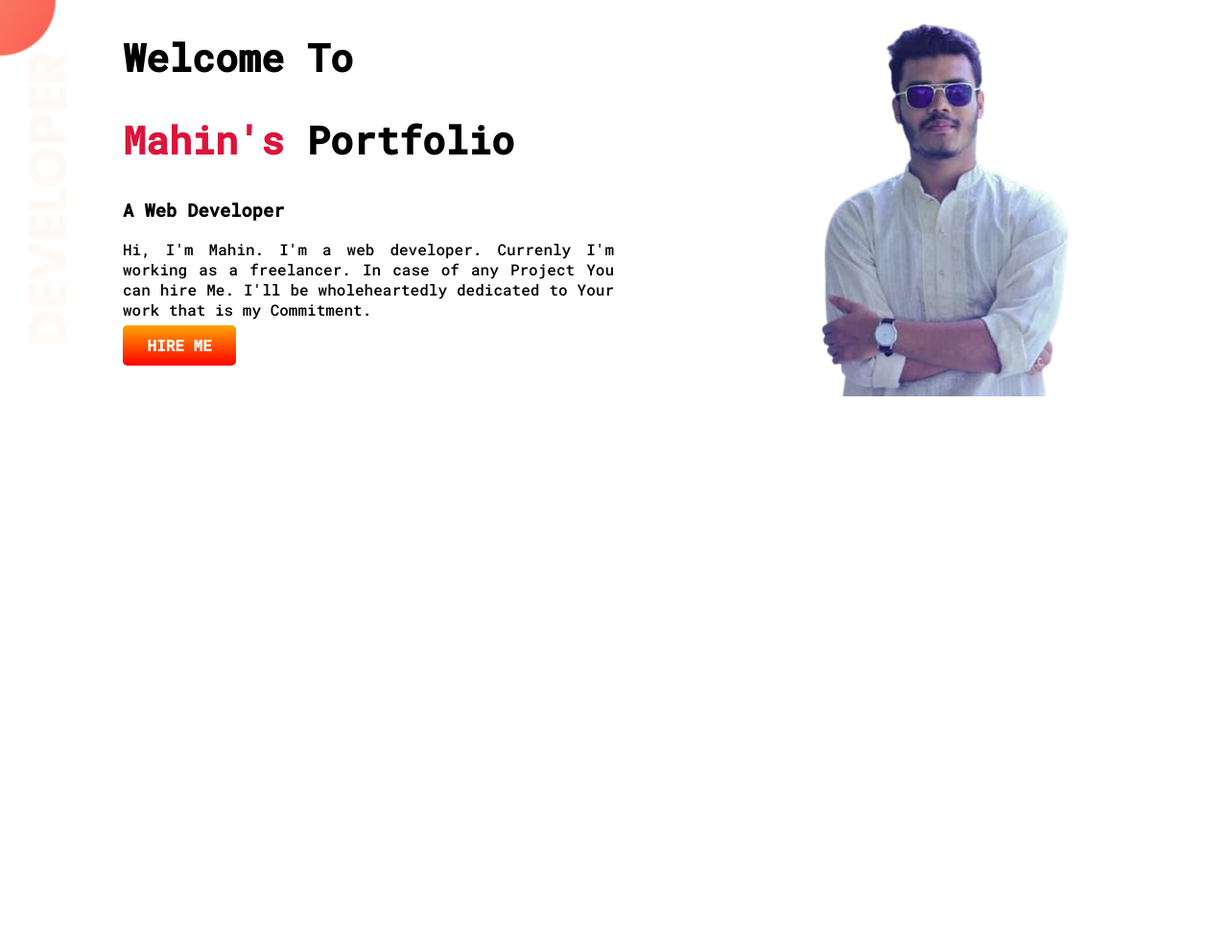
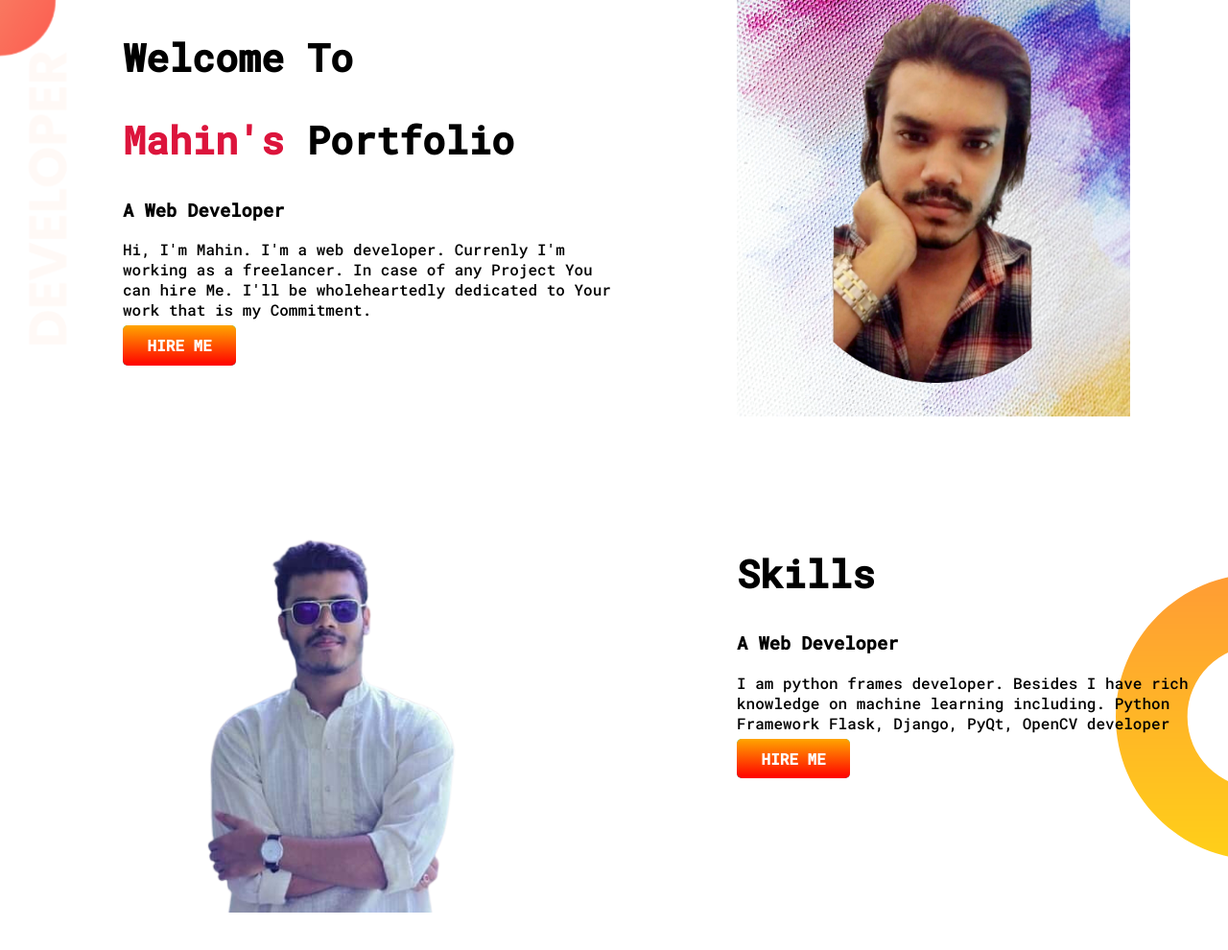
Before and after one commit to Mahin05/portfolio-of-mahin, a plain HTML site: page index.html in a window 1280 px wide. Shown: the whole page at 96% size. Before the commit the page ends 800 px from the top, so only its background shows below. Drawn offline with Linux system fonts and the light colour scheme.

Commit message:
third commit

```diff
--- a/index.html
+++ b/index.html
@@ -22,12 +22,25 @@
             <h3>A Web Developer</h3>
             <p>Hi, I'm Mahin. I'm a web developer. Currenly I'm working as a freelancer. In case of any Project You can
                 hire Me. I'll be wholeheartedly dedicated to Your work that is my Commitment.</p>
-            <a class="link-button" target="blank" href="https://www.linkedin.com/in/mahin-islam05/">HIRE ME</a>
+            <a class="link-button" target="_blank" href="https://www.linkedin.com/in/mahin-islam05/">HIRE ME</a>
         </div>
+        <div class="half-width">
+            <img src="showOff/rm21-background-tong-058.jpg" alt="">
+        </div>
+    </section>
+    <section class="skill">
         <div class="half-width">
             <img src="images/212256263_3001463826795904_3991329474765901689_n-removebg-preview.png" alt="">
         </div>
+        <div class="half-width">
+            <h1>Skills</h1>
+            <h3>A Web Developer</h3>
+            <p>I am python frames developer. Besides I have rich knowledge on machine learning including. Python
+                Framework Flask, Django, PyQt, OpenCV developer</p>
+            <a class="link-button" target="_blank" href="https://www.linkedin.com/in/mahin-islam05/">HIRE ME</a>
+        </div>
+    </section>
+
 </body>
-</section>
 
 </html>
--- a/style.css
+++ b/style.css
@@ -14,6 +14,7 @@ h1{
 }
 section{
     display: flex;
+    margin-bottom: 100px;
 }
 .half-width{
     width: 50%;
@@ -21,9 +22,6 @@ section{
 }
 .half-width img{
     width: 80%;
-}
-p{
-    text-align:justify;
 }
 .link-button{
     background-color: cyan;
@@ -38,3 +36,8 @@ p{
     background-image: url(images/top-banner.png);
     background-repeat: no-repeat;
 }
+.skill{
+    background-image:url(images/dream-bg.png);
+    background-repeat: no-repeat;
+    background-position:right;
+}
```
Also changed, not shown: div.css (added, +13 -0 lines), div.html (added, +22 -0 lines), images/Mahin-background_1409-1337.jpg (added), showOff/bg.png (added), showOff/grunge-paint-background_1409-1337.jpg (added), showOff/rm21-background-tong-058.jpg (added).
